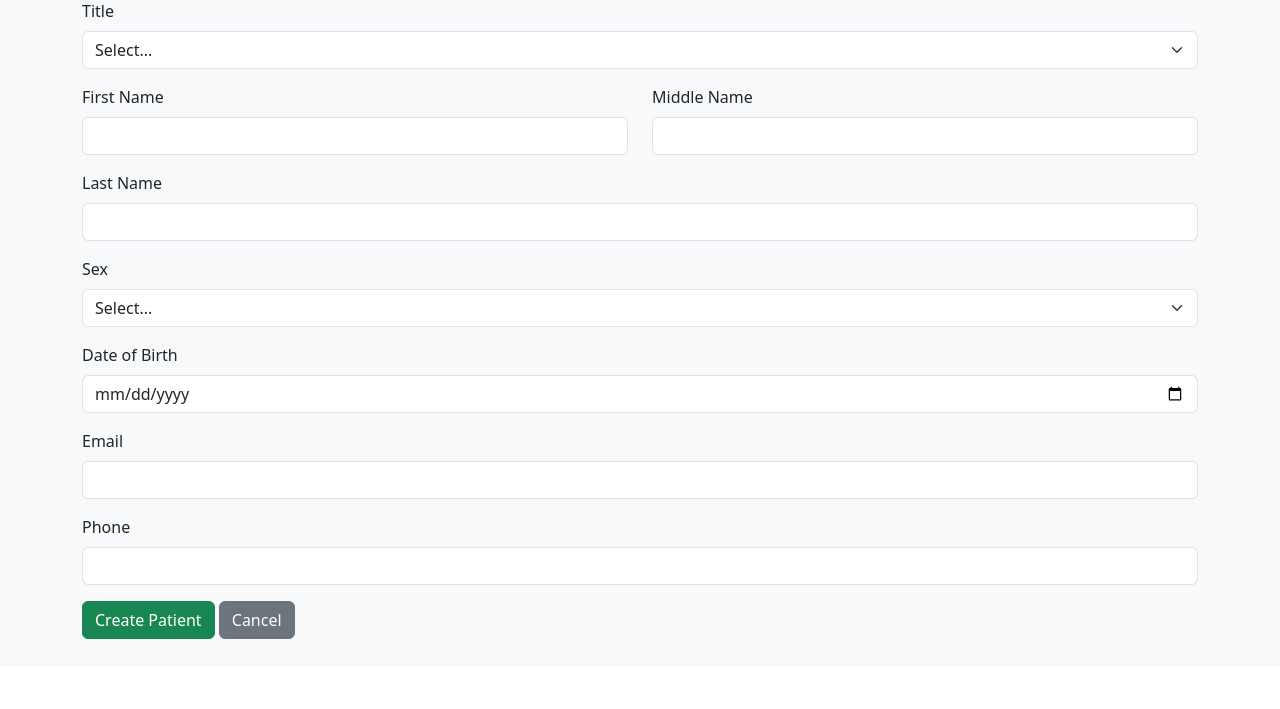
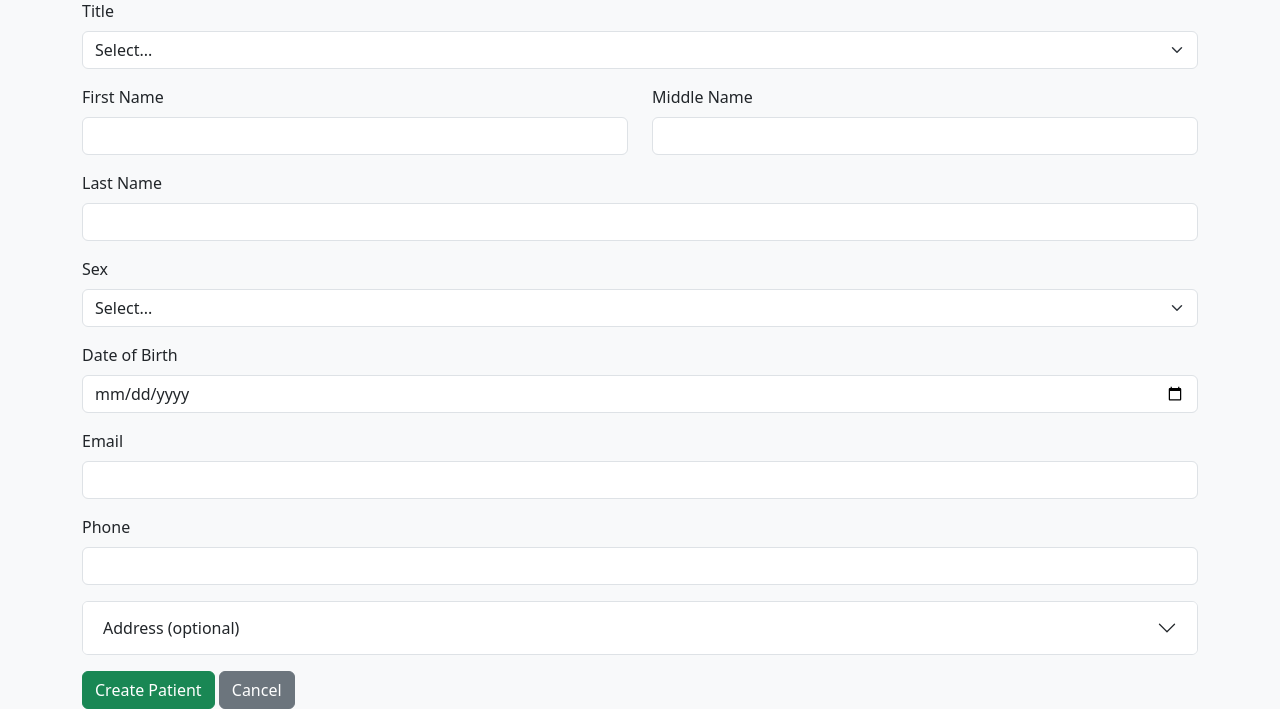
Before and after one commit to koleaby4/medical_electronic_system, a FastAPI app: page /patients/new in a window 1280 px wide. Shown: the part 133-842 px from the top of the page. Before the commit the page ends 772 px from the top, so only its background shows below. Run offline with FastAPI, Linux system fonts and the light colour scheme.

Commit message:
address form

```diff
--- /dev/null
+++ b/src/templates/_address_form.html
@@ -0,0 +1,26 @@
+{# Reusable Address form partial. Expects `patient` variable in context. #}
+<div class="mb-3">
+  <label for="address_line_1" class="form-label">Address line 1</label>
+  <input type="text" name="address_line_1" id="address_line_1" class="form-control" value="{{ patient.address.line_1 if patient and patient.address else '' }}">
+</div>
+
+<div class="mb-3">
+  <label for="address_line_2" class="form-label">Address line 2</label>
+  <input type="text" name="address_line_2" id="address_line_2" class="form-control" value="{{ patient.address.line_2 if patient and patient.address and patient.address.line_2 else '' }}">
+</div>
+
+<div class="row">
+  <div class="col-md-6 mb-3">
+    <label for="address_town" class="form-label">Town/City</label>
+    <input type="text" name="address_town" id="address_town" class="form-control" value="{{ patient.address.town if patient and patient.address else '' }}">
+  </div>
+  <div class="col-md-6 mb-3">
+    <label for="address_postcode" class="form-label">Postcode</label>
+    <input type="text" name="address_postcode" id="address_postcode" class="form-control" value="{{ patient.address.postcode if patient and patient.address else '' }}">
+  </div>
+  </div>
+
+<div class="mb-3">
+  <label for="address_country" class="form-label">Country</label>
+  <input type="text" name="address_country" id="address_country" class="form-control" value="{{ patient.address.country if patient and patient.address else 'United Kingdom' }}">
+</div>
--- a/src/templates/upsert_patient.html
+++ b/src/templates/upsert_patient.html
@@ -67,6 +67,22 @@
         <input type="text" name="phone" id="phone" class="form-control" value="{{ patient.phone if patient else '' }}" required>
     </div>
 
+    <div class="accordion mb-3" id="addressAccordion">
+        <div class="accordion-item">
+            <h2 class="accordion-header" id="addressHeading">
+                {% set has_address = patient and patient.address %}
+                <button class="accordion-button {% if not has_address %}collapsed{% endif %}" type="button" data-bs-toggle="collapse" data-bs-target="#addressCollapse" aria-expanded="{{ 'true' if has_address else 'false' }}" aria-controls="addressCollapse">
+                    Address (optional)
+                </button>
+            </h2>
+            <div id="addressCollapse" class="accordion-collapse collapse {% if has_address %}show{% endif %}" aria-labelledby="addressHeading" data-bs-parent="#addressAccordion">
+                <div class="accordion-body">
+                    {% include '_address_form.html' %}
+                </div>
+            </div>
+        </div>
+    </div>
+
     <button type="submit" class="btn btn-success">{{ submit_text }}</button>
     <a href="{{ '/patients/' + patient.patient_id|string if patient else '/patients' }}" class="btn btn-secondary">Cancel</a>
 </form>
```
